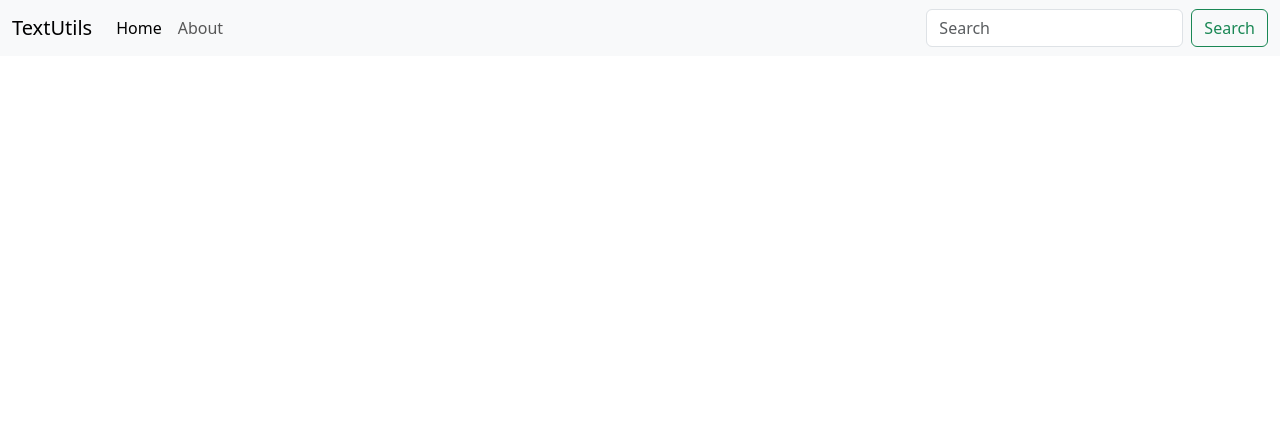
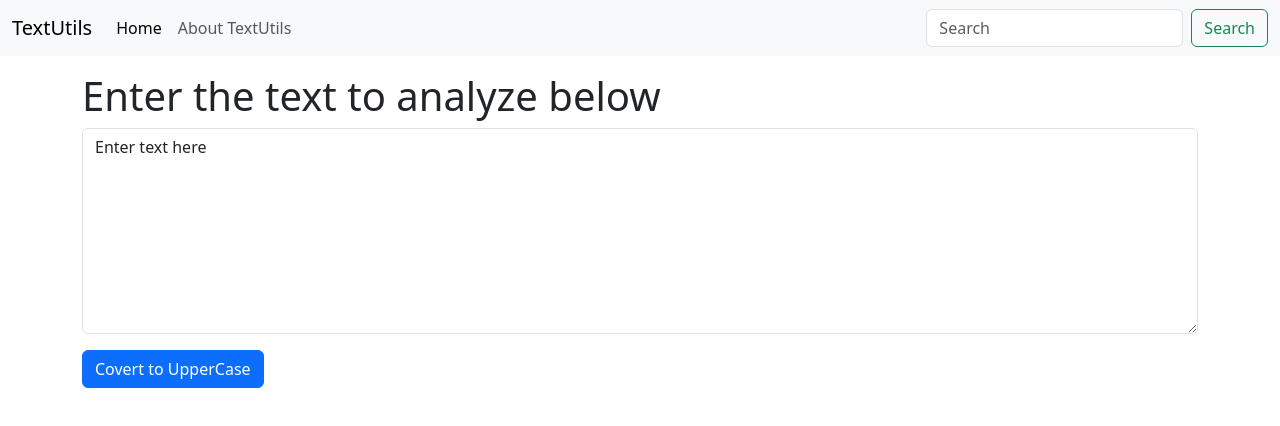
Before and after one commit to rajakumar4182/TextUtils, a React (Create React App) app: page / in a window 1280 px wide. Shown: the top 426 px of the page. Built offline with nearby package versions, Linux system fonts and the light colour scheme.

Commit message:
UpperCase function created and used props and state

```diff
--- a/src/App.js
+++ b/src/App.js
@@ -1,30 +1,15 @@
 import './App.css';
+import Navbar from './components/Navbar';
+import TextForm from './components/TextForm';
 
 function App() {
   return (
     <>
-      <nav className="navbar navbar-expand-lg bg-body-tertiary">
-  <div className="container-fluid">
-    <a className="navbar-brand" href="/">TextUtils</a>
-    <button className="navbar-toggler" type="button" data-bs-toggle="collapse" data-bs-target="#navbarSupportedContent" aria-controls="navbarSupportedContent" aria-expanded="false" aria-label="Toggle navigation">
-      <span className="navbar-toggler-icon"></span>
-    </button>
-    <div className="collapse navbar-collapse" id="navbarSupportedContent">
-      <ul className="navbar-nav me-auto mb-2 mb-lg-0">
-        <li className="nav-item">
-          <a className="nav-link active" aria-current="page" href="/">Home</a>
-        </li>
-        <li className="nav-item">
-          <a className="nav-link" href="/">About</a>
-        </li>
-      </ul>
-      <form className="d-flex" role="search">
-        <input className="form-control me-2" type="search" placeholder="Search" aria-label="Search"/>
-        <button className="btn btn-outline-success" type="submit">Search</button>
-      </form>
-    </div>
-  </div>
-</nav>
+      <Navbar title ='TextUtils' aboutText='About TextUtils'/>
+      {/* <Navbar title ='TextUtils'/>  -- if we don't pass aboutText then value is being fetched through default Props which is written in Navbar.js*/}
+      <div className="container my-3">
+      <TextForm heading = "Enter the text to analyze below"/>
+      </div>
     </>
 
   );
--- /dev/null
+++ b/src/components/Navbar.js
@@ -0,0 +1,39 @@
+import React from 'react'
+import PropTypes from 'prop-types'
+
+
+export default function Navbar(props) {
+  return (
+    <nav className="navbar navbar-expand-lg bg-body-tertiary">
+  <div className="container-fluid">
+    <a className="navbar-brand" href="/">{props.title}</a>
+    <button className="navbar-toggler" type="button" data-bs-toggle="collapse" data-bs-target="#navbarSupportedContent" aria-controls="navbarSupportedContent" aria-expanded="false" aria-label="Toggle navigation">
+      <span className="navbar-toggler-icon"></span>
+    </button>
+    <div className="collapse navbar-collapse" id="navbarSupportedContent">
+      <ul className="navbar-nav me-auto mb-2 mb-lg-0">
+        <li className="nav-item">
+          <a className="nav-link active" aria-current="page" href="/">Home</a>
+        </li>
+        <li className="nav-item">
+          <a className="nav-link" href="/">{props.aboutText}</a>
+        </li>
+      </ul>
+      <form className="d-flex" role="search">
+        <input className="form-control me-2" type="search" placeholder="Search" aria-label="Search"/>
+        <button className="btn btn-outline-success" type="submit">Search</button>
+      </form>
+    </div>
+  </div>
+</nav>
+  )
+}
+
+Navbar.propTypes = {title: PropTypes.string.isRequired,
+                    aboutText: PropTypes.string.isRequired
+}
+
+// Navbar.defaultProps = {
+//     title: 'Set Title here',
+//     aboutText: 'About'
+// }
--- /dev/null
+++ b/src/components/TextForm.js
@@ -0,0 +1,31 @@
+import React, {useState} from "react";
+
+export default function TextForm(props) {
+  const handleUpClick = ()=>{
+    // console.log("UpperCase was clicked: " + text);
+    let newText = text.toUpperCase();
+    setText(newText);
+  }
+  const handleOnChange = (event)=>{
+    // console.log("On change ");
+    setText(event.target.value);
+  }
+  const [text, setText] = useState('Enter text here');
+  // text = "new text" // wrong way to change the state
+  // setText("new Text"); // correct way to change the state
+  return (
+    <div>
+      <h1>{props.heading}</h1>
+      <div className="mb-3">
+        <textarea
+          className="form-control"
+          value={text}
+          onChange={handleOnChange}
+          id="myBox"
+          rows="8"
+        ></textarea>
+      </div>
+      <button className="btn btn-primary" onClick={handleUpClick}>Covert to UpperCase</button>
+    </div>
+  );
+}
```
